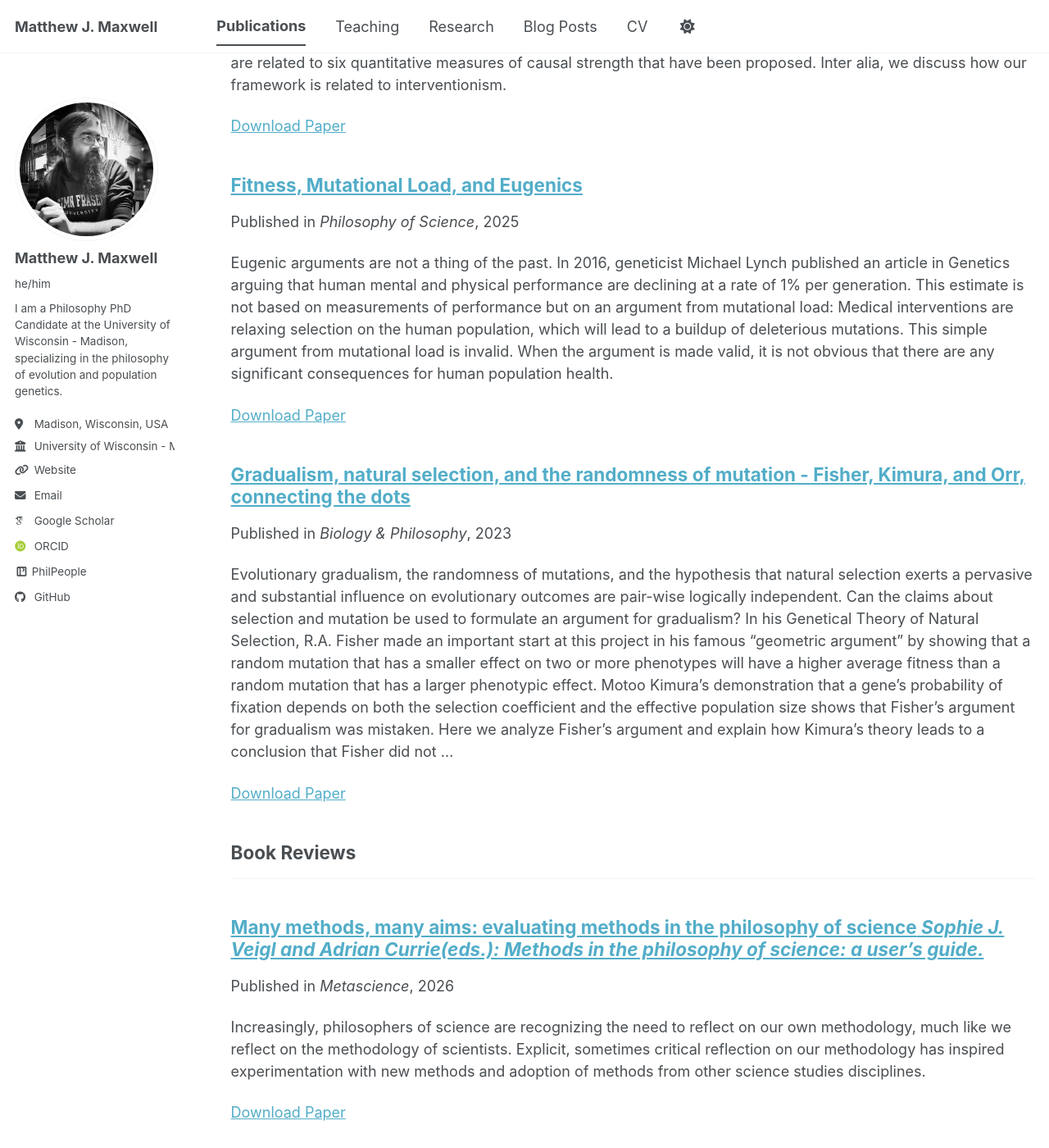
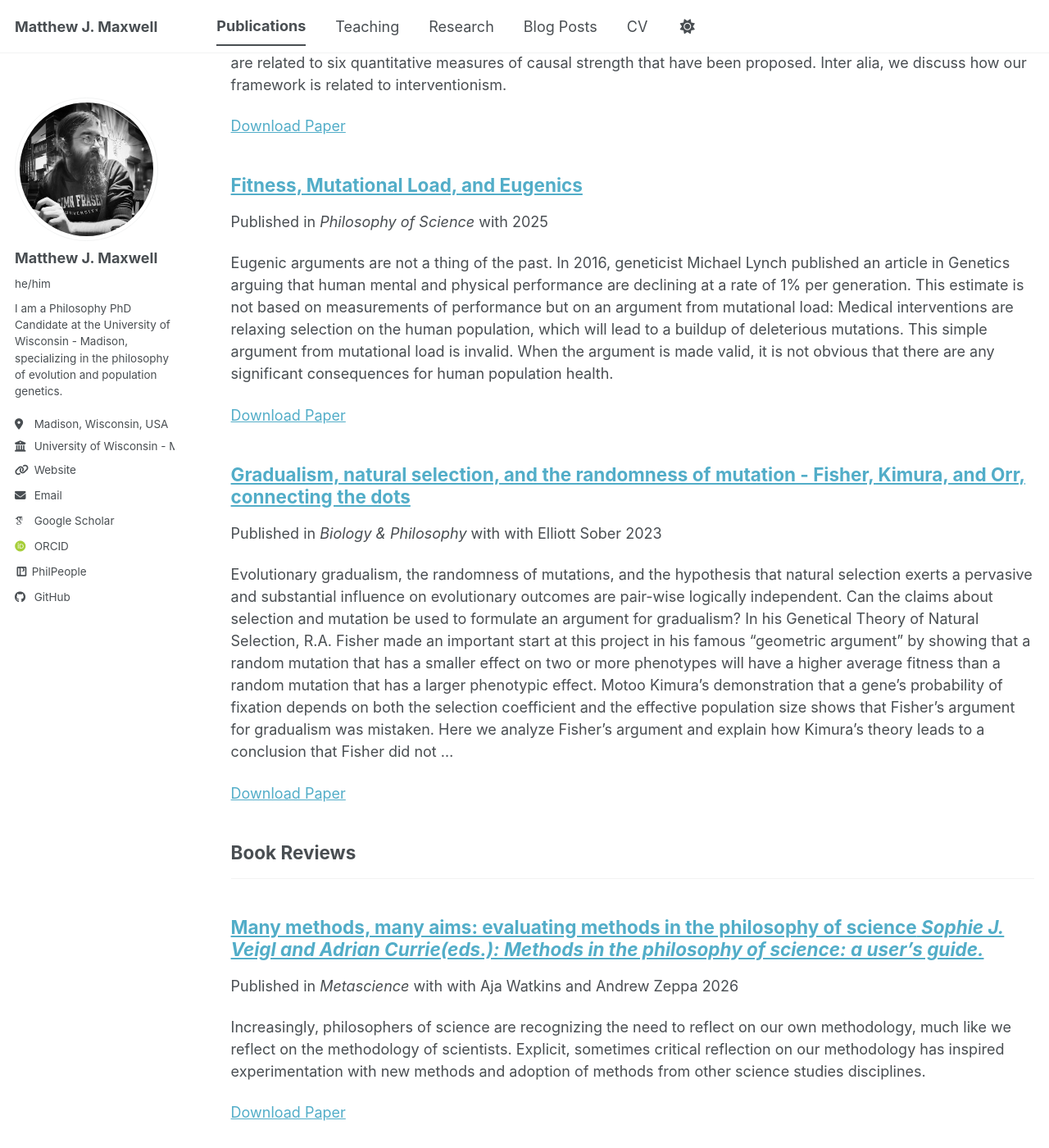
Before and after one commit to mattjmaxwell/mattjmaxwell.github.io, a Jekyll site: the page built from _pages/publications.html, in a window 1280 px wide and 1400 px high, scrolled down 825 px. Shown: the whole window at 82% size. Built offline with Jekyll 4.4.1, drawn with Linux system fonts in a browser that asks for light colours; some web fonts are replaced; a script bundle is joined from its source files by our own code; library files that are not in the unit come from our copies; some of the changed text lies outside the part shown.

Commit message:
Update archive-single.html

```diff
--- a/_includes/archive-single.html
+++ b/_includes/archive-single.html
@@ -41,7 +41,7 @@
         {% if post.collection == 'teaching' %}
           <p> {{ post.type }}, <i>{{ post.venue }}</i>, {{ post.date | default: "1900-01-01" | date: "%Y" }} </p>
         {% elsif post.collection == 'publications' %}
-          <p>Published in <i>{{ post.venue }}</i>, {{ post.date | default: "1900-01-01" | date: "%Y" }} </p>
+          <p>Published in <i>{{ post.venue }}</i> with {{post.author}} {{ post.date | default: "1900-01-01" | date: "%Y" }} </p>
         {% elsif post.date %}
          <p class="page__date"><strong><i class="fa fa-fw fa-calendar" aria-hidden="true"></i> {{ site.data.ui-text[site.locale].date_label | default: "Published:" }}</strong> <time datetime="{{ post.date | default: "1900-01-01" | date_to_xmlschema }}">{{ post.date | default: "1900-01-01" | date: "%B %d, %Y" }}</time></p>
         {% endif %}
```
